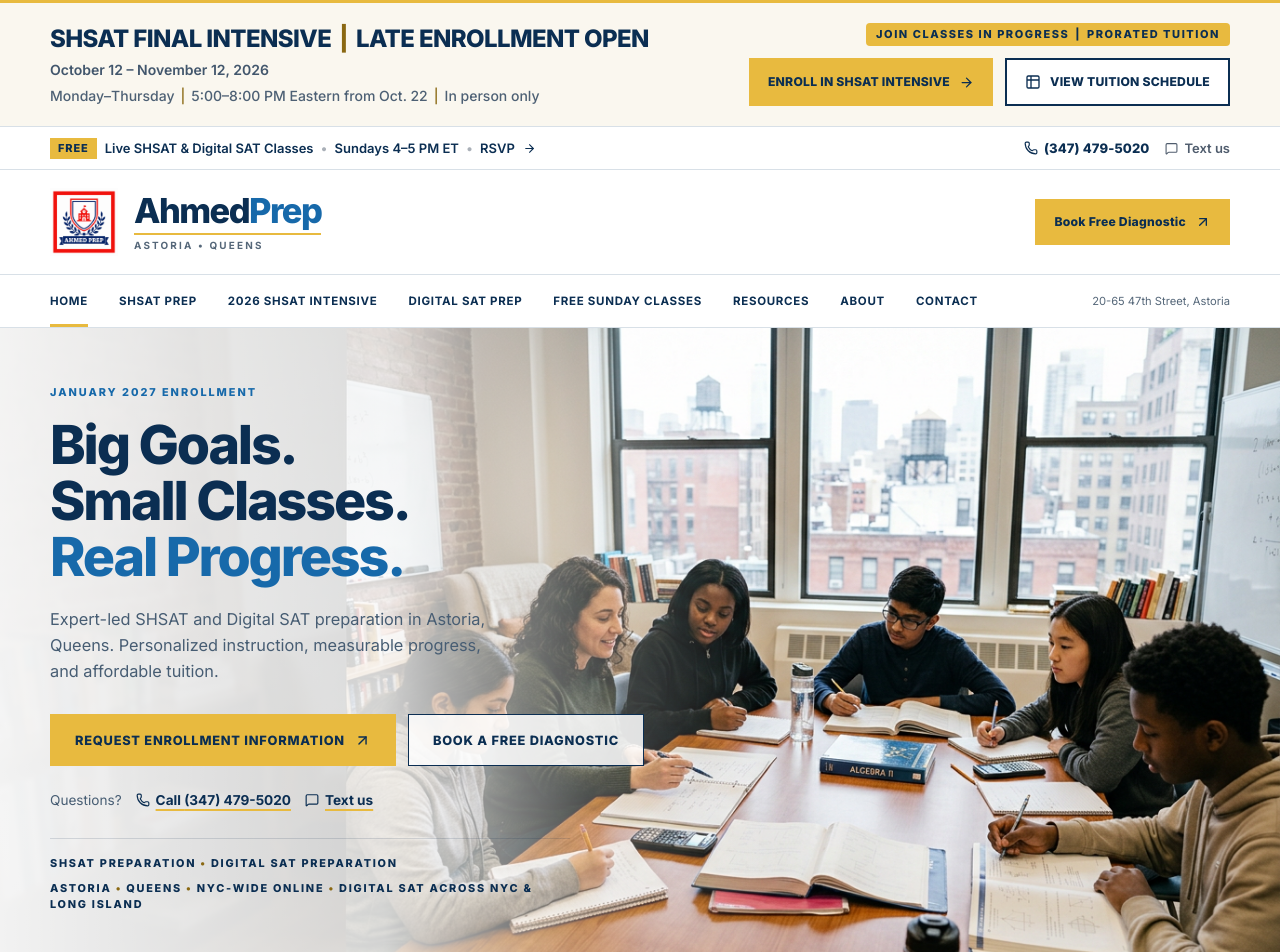
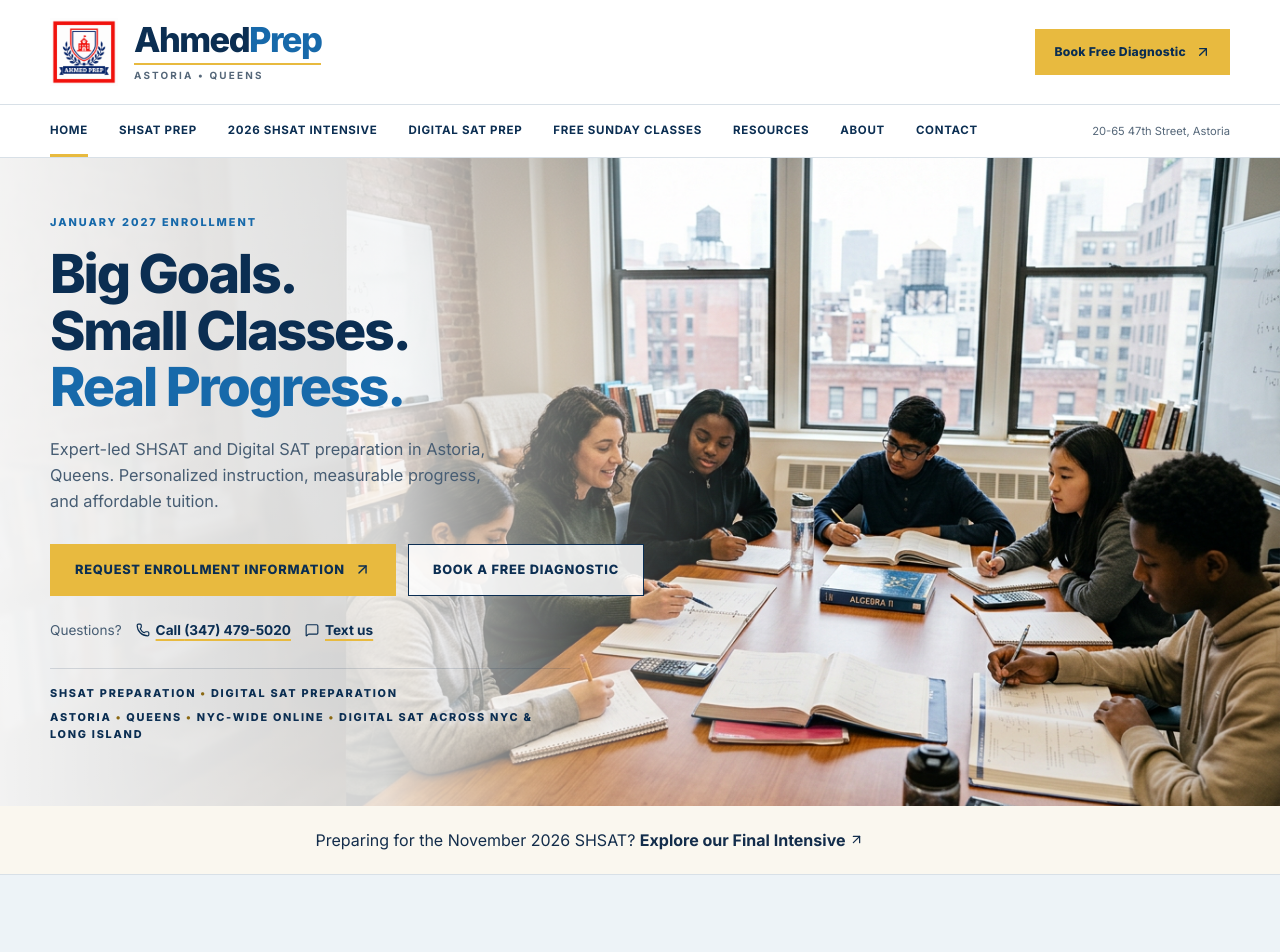
Before and after one commit to AhmedHalalFood/Ahmedprep, a Next.js app: page / in a window 1280 px wide. Shown: the top 952 px of the page. Built offline with nearby package versions, Linux system fonts and the light colour scheme; no server answers; a web font is replaced by a local one.

Commit message:
Lead homepage with January 2027 hero and move 2026 intensive to a small link

```diff
--- a/app/page.tsx
+++ b/app/page.tsx
@@ -101,6 +101,20 @@ export default function Home() {
         </div>
       </section>
 
+      <aside aria-label="2026 SHSAT Final Intensive" className="border-b border-gold/40 bg-cream">
+        <p className="mx-auto w-[min(1180px,calc(100%-32px))] py-3 text-center text-sm leading-relaxed text-ink md:text-base">
+          Preparing for the November 2026 SHSAT?{" "}
+          <TrackedLink
+            href={ENROLLMENT_2027.intensive2026Href}
+            event={EVENTS.shsatIntensiveClick}
+            eventProps={{ location: "home_below_hero" }}
+            className="inline-flex min-h-11 items-center gap-1 font-bold text-navy underline underline-offset-4"
+          >
+            Explore our Final Intensive <ArrowUpRight size={15} aria-hidden="true" />
+          </TrackedLink>
+        </p>
+      </aside>
+
       <Enrollment2027 />
 
       <CampaignBanner />
--- a/components/header.tsx
+++ b/components/header.tsx
@@ -1,6 +1,7 @@
 import Image from "next/image"
 import Link from "next/link"
 import { ArrowUpRight } from "lucide-react"
+import { HideOnHome } from "@/components/hide-on-home"
 import { MainNav } from "@/components/main-nav"
 import { MobileNav } from "@/components/mobile-nav"
 import { ShsatIntensiveBar } from "@/components/shsat-intensive-bar"
@@ -11,8 +12,10 @@ import { EVENTS } from "@/lib/analytics"
 export function Header() {
   return (
     <header className="site-header">
-      <ShsatIntensiveBar />
-      <TopContactBar />
+      <HideOnHome>
+        <ShsatIntensiveBar />
+        <TopContactBar />
+      </HideOnHome>
       <div className="topbar container">
         <Link href="/" className="brand" aria-label="AhmedPrep home">
           <Image
--- /dev/null
+++ b/components/hide-on-home.tsx
@@ -0,0 +1,10 @@
+"use client"
+
+import type { ReactNode } from "react"
+import { usePathname } from "next/navigation"
+
+export function HideOnHome({ children }: { children: ReactNode }) {
+  const pathname = usePathname()
+  if (pathname === "/") return null
+  return <>{children}</>
+}
```
